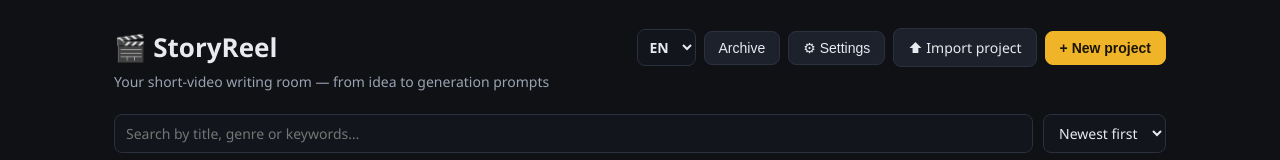
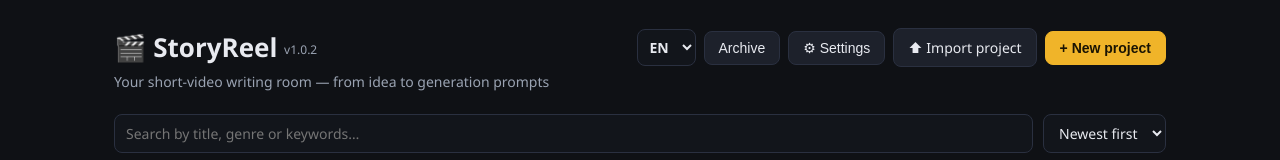
Before and after one commit to Pashyndr1k/storyreel, a React (Vite) app: page / in a window 1280 px wide. Shown: the top 160 px of the page. Built offline with nearby package versions, Linux system fonts and the light colour scheme.

Commit message:
Fix header layout for RU/UA (buttons pinned top-right) and show app version next to the name
Co-Authored-By: Claude Fable 5 <noreply@anthropic.com>

```diff
--- a/src/pages/Home.jsx
+++ b/src/pages/Home.jsx
@@ -81,7 +81,7 @@ export default function Home({
     <div className="page">
       <header className="page-header">
         <div>
-          <h1>🎬 StoryReel</h1>
+          <h1>🎬 StoryReel <span className="app-version">v{__APP_VERSION__}</span></h1>
           <p className="subtitle">{t('home.subtitle')}</p>
         </div>
         <div className="header-actions">
--- a/src/styles.css
+++ b/src/styles.css
@@ -43,10 +43,25 @@ h3 { margin: 0 0 8px; font-size: 16px; }
   align-items: flex-start;
   gap: 16px;
   margin-bottom: 22px;
+  flex-wrap: nowrap;
+}
+.page-header > div:first-child { min-width: 0; }
+.header-actions {
+  display: flex;
+  gap: 8px;
+  align-items: center;
   flex-wrap: wrap;
+  justify-content: flex-end;
+  flex-shrink: 0;
 }
-.header-actions { display: flex; gap: 8px; align-items: center; flex-wrap: wrap; }
+.header-actions .btn { white-space: nowrap; }
 .lang-select { width: auto; padding: 7px 8px; font-weight: 600; }
+.app-version {
+  font-size: 12px;
+  font-weight: 400;
+  color: var(--muted);
+  vertical-align: middle;
+}
 
 /* ---------- buttons ---------- */
 .btn {
--- a/vite.config.js
+++ b/vite.config.js
@@ -1,8 +1,10 @@
 import { defineConfig } from 'vite';
 import react from '@vitejs/plugin-react';
+import pkg from './package.json';
 
 export default defineConfig({
   base: './',
   plugins: [react()],
+  define: { __APP_VERSION__: JSON.stringify(pkg.version) },
   server: { port: 5173, strictPort: true },
 });
```
Also changed, not shown: original-9e9db9813144b452ef0e48e80c4c1bcd.webp (added).
